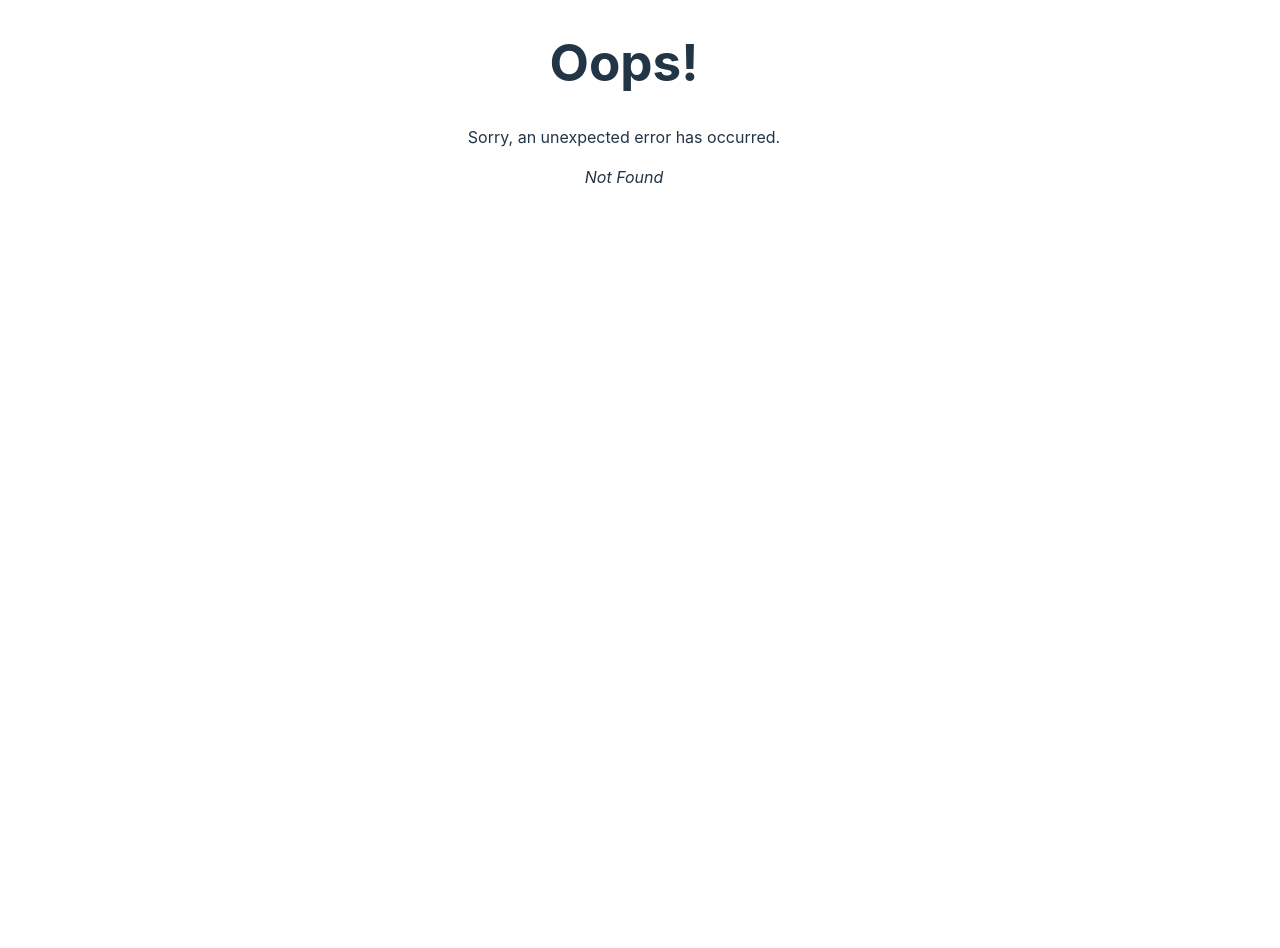
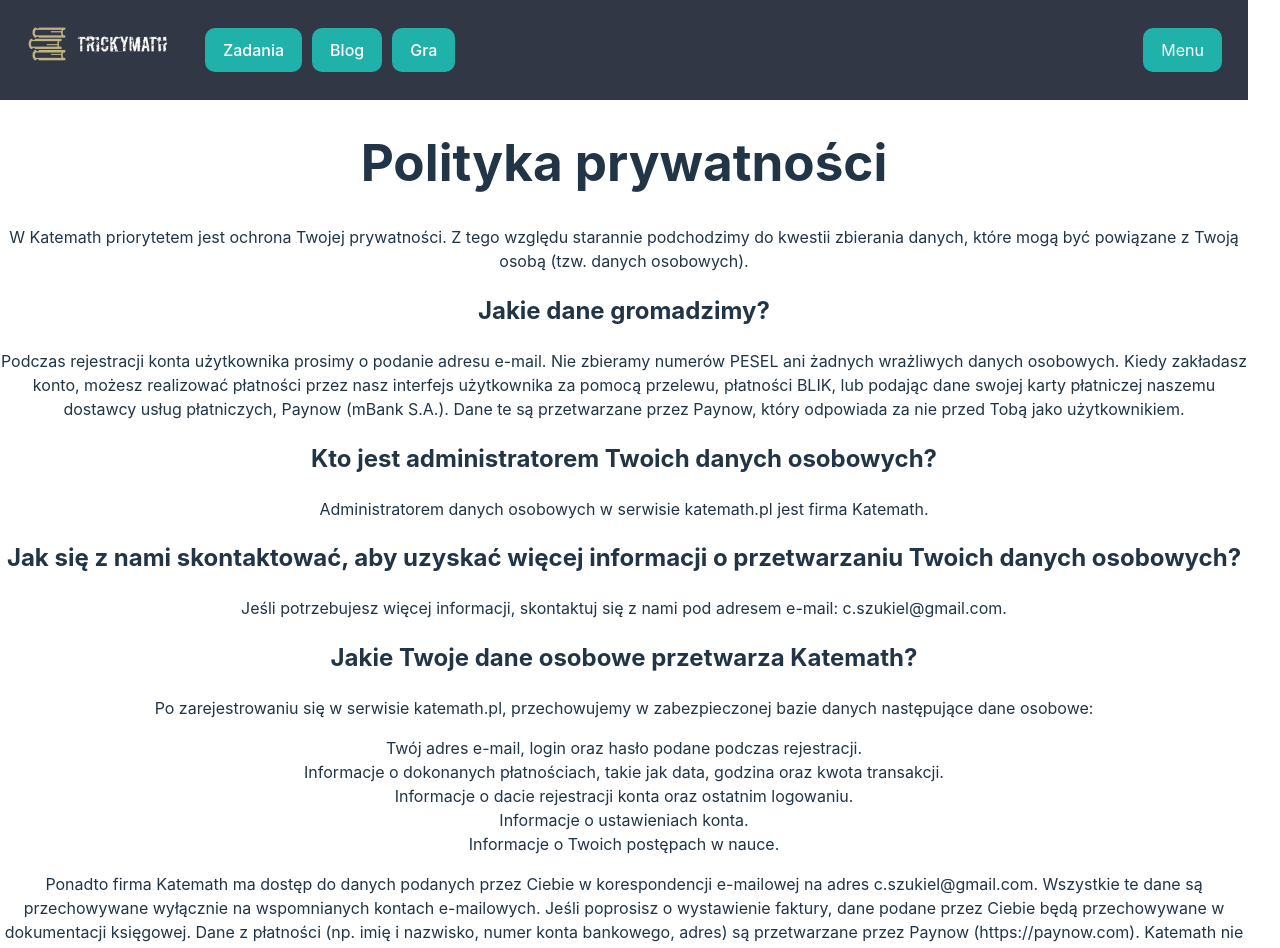
Before and after one commit to CezarySzukiel/KateProject, a React (Vite) app in the folder frontend/: page /privacy-policy in a window 1280 px wide. Before the commit this address had no page. Shown: the top 948 px of the page. Before the commit the page ends 834 px from the top, so only its background shows below. Built offline with nearby package versions, Linux system fonts and the light colour scheme.

Commit message:
footer and privacy policy

```diff
--- a/frontend/src/App.css
+++ b/frontend/src/App.css
@@ -4,6 +4,16 @@
   margin: 0;
   padding: 0;
   text-align: center;
+}
+
+.App {
+  display: flex;
+  flex-direction: column;
+  min-height: 100vh;
+}
+
+.Content {
+  flex: 1;
 }
 
 .logo {
@@ -43,7 +53,7 @@
 }
 .App {
 /*  width: 100%;*/
-  background-color: darkgray;
+/*  background-color: darkgray;*/
 }
 .App-navbar {
 /*  width: 200px;*/
--- a/frontend/src/App.jsx
+++ b/frontend/src/App.jsx
@@ -5,13 +5,19 @@ import { Provider } from "react-redux";
 
 import { store } from "./store/store"
 import { Header } from './components/layout/Header'
+import { Footer } from './components/layout/Footer'
 
 function App() {
   return (
     <>
       <Provider store={store}>
-        <Header />
-        <Outlet />
+        <div className="App">
+          <Header />
+          <div className="Content">
+            <Outlet />
+          </div>
+          <Footer />
+        </div>
       </Provider>
     </>
   )
--- /dev/null
+++ b/frontend/src/components/layout/Footer.jsx
@@ -0,0 +1,18 @@
+import React from 'react';
+import { Link } from "react-router-dom";
+import './footer.css';
+
+export function Footer() {
+    return (
+        <footer className="Footer">
+            {/*<p>Napisz do nas</p>*/}
+            <Link to={`/privacy-policy/`}><p>Polityka prywatności</p></Link>
+            <p>Polityka Cookies</p>
+            <p>Ustawienia plików cookie</p>
+            <p>Regulamin</p>
+            <p>kontakt</p>
+            {/*<p>linki do mediów</p>*/}
+            <p>App v 1.0.0</p>
+        </footer>
+    );
+}
--- /dev/null
+++ b/frontend/src/components/layout/footer.css
@@ -0,0 +1,10 @@
+.Footer {
+  background-color: #313745;
+  margin-top: 30px;
+  display: flex;
+  justify-content: space-between;
+  align-items: center;
+  color: white;
+  text-align: center;
+  padding: 10px;
+}
--- /dev/null
+++ b/frontend/src/components/other/Privacy.jsx
@@ -0,0 +1,109 @@
+function Privacy() {
+	return (
+		<>
+			<h1>Polityka prywatności</h1>
+			<p>
+				W Katemath priorytetem jest ochrona Twojej prywatności.
+				Z tego względu starannie podchodzimy do kwestii zbierania danych,
+				które mogą być powiązane z Twoją osobą (tzw. danych osobowych).
+			</p>
+			<h2>Jakie dane gromadzimy?</h2>
+			<p>
+				Podczas rejestracji konta użytkownika prosimy o podanie adresu e-mail.
+				Nie zbieramy numerów PESEL ani żadnych wrażliwych danych osobowych.
+				Kiedy zakładasz konto, możesz realizować płatności przez nasz interfejs użytkownika
+				za pomocą przelewu, płatności BLIK, lub podając dane swojej karty płatniczej naszemu dostawcy
+				usług płatniczych, Paynow (mBank S.A.). Dane te są przetwarzane przez Paynow,
+				który odpowiada za nie przed Tobą jako użytkownikiem.
+			</p>
+			<h2>Kto jest administratorem Twoich danych osobowych?</h2>
+			<p>Administratorem danych osobowych w serwisie katemath.pl jest firma Katemath.</p>
+			<h2>Jak się z nami skontaktować, aby uzyskać więcej informacji o przetwarzaniu Twoich danych osobowych?</h2>
+			<p>Jeśli potrzebujesz więcej informacji, skontaktuj się z nami pod adresem e-mail: c.szukiel@gmail.com.</p>
+			<h2>Jakie Twoje dane osobowe przetwarza Katemath?</h2>
+			<p> Po zarejestrowaniu się w serwisie katemath.pl, przechowujemy w zabezpieczonej bazie danych następujące dane osobowe: </p>
+				<ul>
+					<li>Twój adres e-mail, login oraz hasło podane podczas rejestracji.</li>
+					<li>Informacje o dokonanych płatnościach, takie jak data, godzina oraz kwota transakcji.</li>
+					<li>Informacje o dacie rejestracji konta oraz ostatnim logowaniu.</li>
+					<li>Informacje o ustawieniach konta.</li>
+					<li>Informacje o Twoich postępach w nauce.</li>
+				</ul>
+			<p>
+				Ponadto firma Katemath ma dostęp do danych podanych przez Ciebie w korespondencji e-mailowej
+				na adres c.szukiel@gmail.com. Wszystkie te dane są przechowywane wyłącznie na wspomnianych kontach e-mailowych.
+				Jeśli poprosisz o wystawienie faktury, dane podane przez Ciebie będą przechowywane w dokumentacji księgowej.
+				Dane z płatności (np. imię i nazwisko, numer konta bankowego, adres) są przetwarzane przez Paynow (https://paynow.com).
+				Katemath nie ma dostępu do tych danych.
+			</p>
+			<h2>Jakie dane są zapisywane w ciasteczkach (cookies)?</h2>
+			<p>
+				Podczas korzystania z serwisu katemath.pl na Twoim urządzeniu mogą być zapisywane ciasteczka (cookies).
+				Używamy ich do utrzymania Twojej sesji, poprawy wyświetlania serwisu, obsługi statystyk Google Analytics
+				oraz reklam Google Adsense. Dodatkowo, ciasteczka mogą zawierać informacje o ustawieniach konta
+				oraz Twój login. Adres e-mail nie jest przechowywany w ciasteczkach.
+			</p>
+			<h2>Jak Katemath przetwarza Twoje dane osobowe?</h2>
+			<p> Przetwarzamy Twoje dane osobowe w następujący sposób: </p>
+				<ul>
+					<li>Zbieramy dane podane przez Ciebie podczas rejestracji.</li>
+					<li>Zbieramy dane dotyczące Twojej aktywności na koncie: data rejestracji, ostatnie logowanie oraz historia transakcji.</li>
+					<li>Przechowujemy te dane w zabezpieczonej bazie danych.</li>
+					<li>Usuwamy Twoje dane osobowe na Twoje życzenie lub gdy konto jest nieaktywne przez dłuższy czas.</li>
+					<li>Wyszukujemy informacje dotyczące Twojego konta oraz historii transakcji, aby lepiej obsługiwać Twoje konto i udzielać wsparcia, gdy tego potrzebujesz.</li>
+				</ul>
+			<h2>Dlaczego Katemath przechowuje Twoje dane osobowe?</h2>
+			<p> Przechowujemy Twoje dane, aby: </p>
+				<ul>
+					<li>umożliwić Ci logowanie do serwisu katemath.pl oraz aplikacji Katemath,</li>
+					<li>umożliwić Ci dokonywanie płatności w serwisie katemath.pl oraz aplikacji Katemath,</li>
+					<li>umożliwić Ci korzystanie z aplikacji Katemath,</li>
+					<li>zapewnić Ci pomoc w przypadku zapomnienia hasła lub innych problemów z serwisem katemath.pl lub aplikacją Katemath.</li>
+				</ul>
+			<h2>Czy musisz podawać swoje dane osobowe?</h2>
+			<p>
+				Wymagamy podania jedynie adresu e-mail, aby umożliwić rejestrację konta, logowanie i dokonywanie płatności.
+				Podanie innych danych osobowych (imienia i nazwiska, adresu) nie jest konieczne.
+				Jeśli chcesz otrzymać fakturę za zakup, prześlij dane do faktury na adres e-mail c.szukiel@gmail.com.
+			</p>
+			<h2>Jak długo przechowujemy Twoje dane osobowe?</h2>
+			<p>
+				Twoje dane będą przechowywane w serwisie katemath.pl dopóki będzie istniało Twoje konto.
+				Po usunięciu konta, wszystkie dane zostaną natychmiast usunięte.
+				Jeżeli konto będzie nieaktywne przez 2 lata, zostanie automatycznie skasowane wraz z wszystkimi danymi.
+			</p>
+			<h2>Jakie masz prawa w zakresie przetwarzanych danych?</h2>
+			<p> Gwarantujemy wszystkie Twoje prawa wynikające z Ogólnego Rozporządzenia o Ochronie Danych Osobowych (RODO). W szczególności: </p>
+				<ul>
+					<li>Prawo do zmiany danych podanych podczas rejestracji.</li>
+					<li>Prawo do usunięcia wszystkich danych z serwisu katemath.pl oraz aplikacji Katemath.</li>
+					<li>Prawo dostępu do wszystkich swoich danych osobowych.</li>
+					<li>Prawo do ograniczenia przetwarzania danych.</li>
+					<li>Prawo do przenoszenia danych.</li>
+					<li>Prawo do wniesienia sprzeciwu wobec przetwarzania danych.</li>
+					<li>Prawo do wniesienia skargi do organu nadzorczego.</li>
+				</ul>
+			<h2>Komu udostępniamy Twoje dane osobowe?</h2>
+			<p>
+				Twoje dane osobowe nie są udostępniane stronom trzecim.
+				Możemy przekazać dane osobowe organom publicznym walczącym z oszustwami i nadużyciami.
+			</p>
+			<h2>Czy możesz wycofać zgodę na przetwarzanie danych osobowych przez Katemath?</h2>
+			<p>
+				Tak, w dowolnym momencie możesz wycofać zgodę na przetwarzanie danych i usunąć wszystkie swoje dane osobowe
+				z serwisu katemath.pl oraz aplikacji Katemath. Aby to zrobić, napisz na adres c.szukiel@gmail.com.
+			</p>
+			<h2>Czy możesz usunąć wszystkie swoje dane z serwisu katemath.pl oraz aplikacji Katemath?</h2>
+			<p>Tak, w każdej chwili możesz usunąć swoje konto wraz ze wszystkimi danymi. W tym celu napisz na adres c.szukiel@gmail.com.</p>
+			<h2>Jak zostaniesz poinformowany o zmianach w polityce prywatności?</h2>
+			<p>
+				Polityka prywatności może być aktualizowana w celu dostosowania do zmian w przepisach prawa
+				lub zmian w oferowanych usługach. Zmiany wejdą w życie w terminie podanym w informacji o ich wprowadzeniu.
+				Polityka będzie wiązać użytkownika, o ile nie zrezygnuje z usługi, informując nas o tym na adres c.szukiel@gmail.com,
+				w przypadku braku akceptacji nowej treści polityki.
+			</p>
+		</>
+		)
+}
+
+export default Privacy
--- a/frontend/src/main.jsx
+++ b/frontend/src/main.jsx
@@ -15,6 +15,7 @@ import { Register } from './components/auth/Register'
 import { ConLogin, ConLogout, ConUserData, ConPasswordReset, ConPasswordChange, } from './containers/Auth'
 import { ConExercisesList, ConExerciseDetails, ConSectionsList, ConSubsectionsList, ConUserDataExProvider, } from './containers/Ex'
 import { PostList } from './components/blog/PostList'
+import Privacy from './components/other/Privacy'
 
 const router = createBrowserRouter([
   {
@@ -74,6 +75,11 @@ const router = createBrowserRouter([
         path: "/blog/",
         element: <PostList />,
       },
+      {
+        path: "/privacy-policy/",
+        element: <Privacy />,
+      },
+
 
     ],
   },
```
